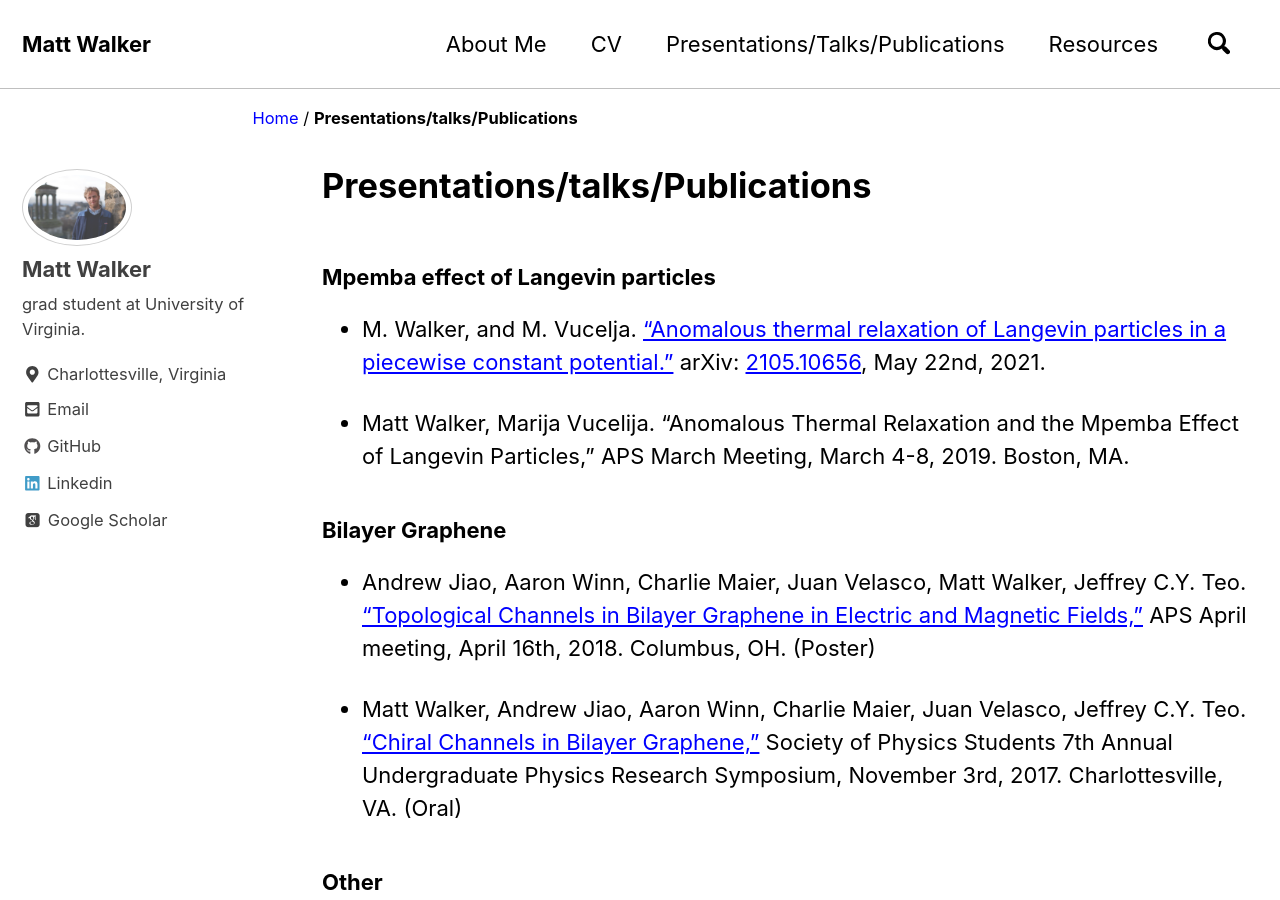
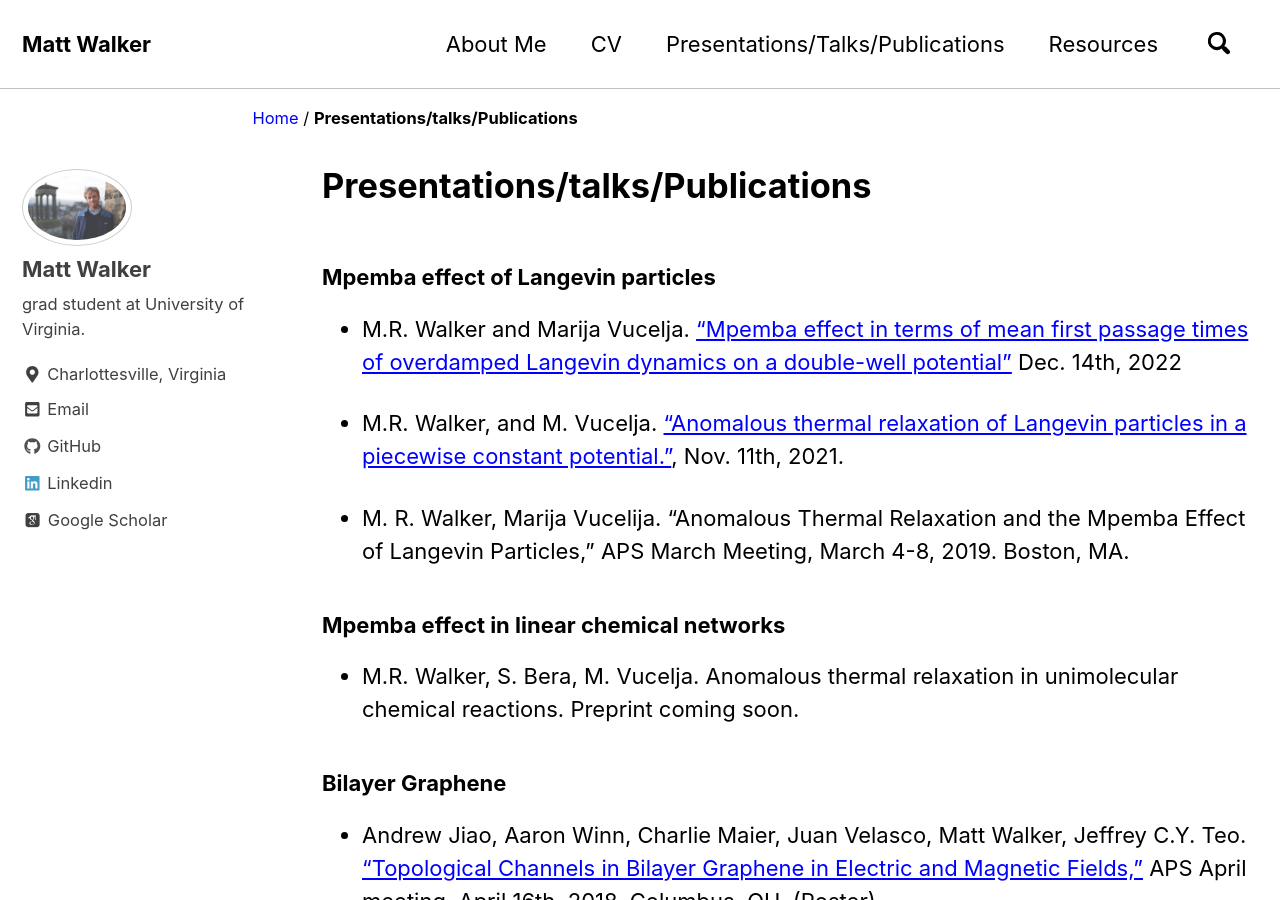
Before and after one commit to Mattwalker411/mathwalker.github.io, a Jekyll site: the page built from _pages/presentations.md, in a window 1280 px wide and 900 px high. Built offline with Jekyll 4.4.1, drawn with Linux system fonts in a browser that asks for light colours; cached includes are drawn as plain includes; nearby versions of some CDN libraries; some web fonts are replaced.

Commit message:
fresh updates.

```diff
--- a/_pages/presentations.md
+++ b/_pages/presentations.md
@@ -11,10 +11,14 @@ permalink: /presentations/
 
 ### Mpemba effect of Langevin particles
 
- * M. Walker, and M. Vucelja. ["Anomalous thermal relaxation of Langevin particles in a piecewise constant potential."](https://www.google.com/url?q=https%3A%2F%2Farxiv.org%2Fabs%2F2105.10656&sa=D&sntz=1&usg=AFQjCNGxEt2rHMQ_EtXYkXqV5F89u5Ll-Q) arXiv: [2105.10656](https://www.google.com/url?q=https%3A%2F%2Farxiv.org%2Fabs%2F2105.10656&sa=D&sntz=1&usg=AFQjCNGxEt2rHMQ_EtXYkXqV5F89u5Ll-Q), May 22nd, 2021.
+ * M.R. Walker and Marija Vucelja. ["Mpemba effect in terms of mean first passage times of overdamped Langevin dynamics on a double-well potential"](https://arxiv.org/pdf/2212.07496) Dec. 14th, 2022
 
- * Matt Walker, Marija Vucelija. "Anomalous Thermal Relaxation and the Mpemba Effect of Langevin Particles," APS March Meeting, March 4-8, 2019. Boston, MA.
+ * M.R. Walker, and M. Vucelja. ["Anomalous thermal relaxation of Langevin particles in a piecewise constant potential."](https://iopscience.iop.org/article/10.1088/1742-5468/ac2edc/meta), Nov. 11th, 2021.
 
+ * M. R. Walker, Marija Vucelija. "Anomalous Thermal Relaxation and the Mpemba Effect of Langevin Particles," APS March Meeting, March 4-8, 2019. Boston, MA.
+
+### Mpemba effect in linear chemical networks
+ * M.R. Walker, S. Bera, M. Vucelja. Anomalous thermal relaxation in unimolecular chemical reactions. Preprint coming soon.
 
 ### Bilayer Graphene
 
```
